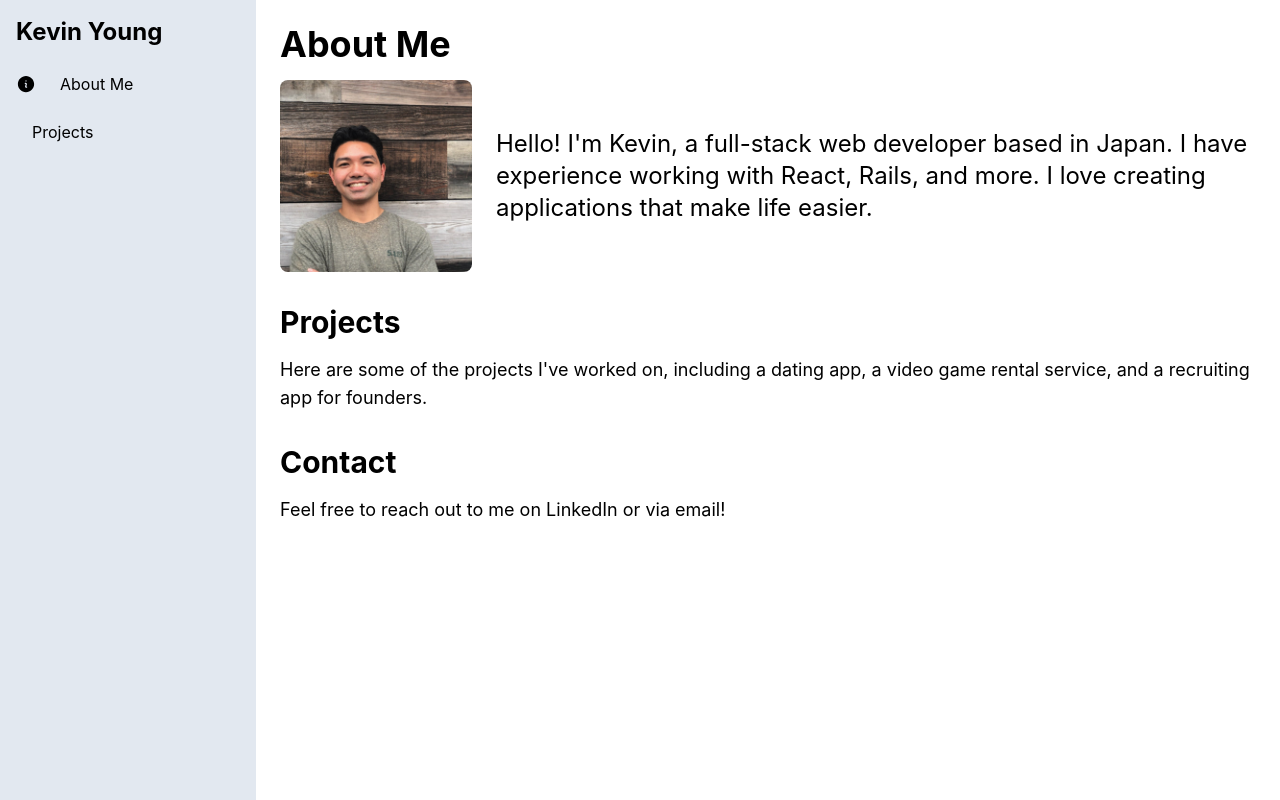
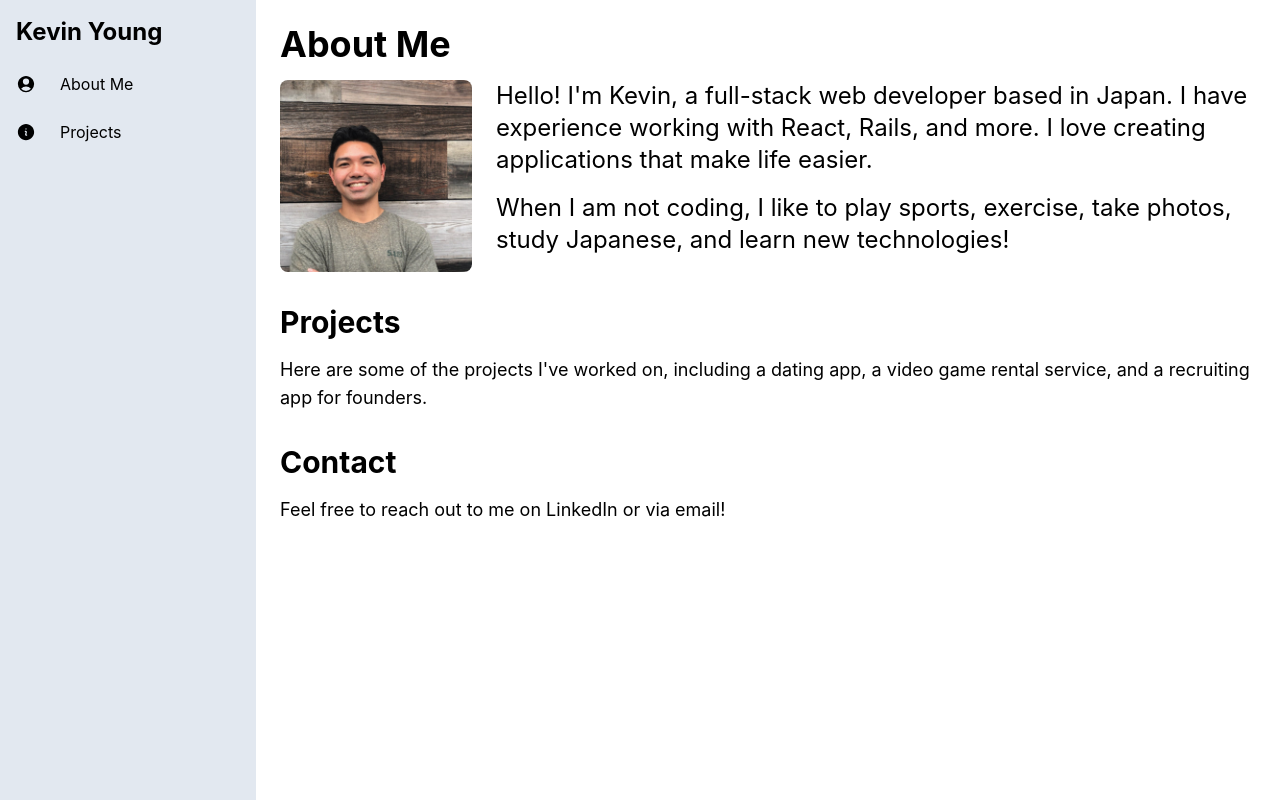
Before and after one commit to Paretooptimal22/react-portfolio, a React (Vite) app: page /projects in a window 1280 px wide. Built offline with nearby package versions, Linux system fonts and the light colour scheme; a web font is replaced by a local one.

Commit message:
updated hover on sidebar

```diff
--- a/index.html
+++ b/index.html
@@ -4,7 +4,7 @@
     <meta charset="UTF-8" />
     <meta name="viewport" content="width=device-width, initial-scale=1.0" />
     <link rel="stylesheet" href="https://rsms.me/inter/inter.css">
-    <title>Vite React App</title>
+    <title>Kevin's Portfolio</title>
   </head>
   <body>
     <div id="root"></div>
--- a/src/components/AboutMePage.jsx
+++ b/src/components/AboutMePage.jsx
@@ -10,7 +10,7 @@ function AboutMePage() {
         <section id="about" className="mb-8">
           <h1 className="text-4xl font-bold mb-4">About Me</h1>
 
-          <div className="flex items-center">
+          <div className="flex items-start">
             {/* Image */}
             <img
               src="/me.jpeg"  // Replace this with the actual path to your image
@@ -19,9 +19,18 @@ function AboutMePage() {
             />
 
             {/* Text */}
-            <p className="text-2xl">
-              Hello! I'm Kevin, a full-stack web developer based in Japan. I have experience working with React, Rails, and more. I love creating applications that make life easier.
-            </p>
+            <div>
+              <p className="text-2xl mb-4">
+                Hello! I'm Kevin, a full-stack web developer based in Japan. I have experience working with React, Rails,
+                 and more. I love creating applications that make life easier.
+              </p>
+
+              <p className="text-2xl">
+              When I am not coding, I like to play sports, exercise, take photos, study Japanese, and learn new technologies!
+              </p>
+            </div>
+
+
           </div>
 
         </section>
--- a/src/components/sidebar.jsx
+++ b/src/components/sidebar.jsx
@@ -1,5 +1,6 @@
 import React from 'react';
 import { InformationCircleIcon } from '@heroicons/react/24/solid';
+import { UserCircleIcon } from '@heroicons/react/24/solid';
 
 const Sidebar = () => {
   return (
@@ -7,17 +8,27 @@ const Sidebar = () => {
       <div className="text-2xl font-bold mb-4">Kevin Young</div>
       <nav>
         <ul>
-          <li className="mb-2 flex items-center">
+          <li className="mb-2 flex items-center hover:bg-slate-400 rounded">
             {/* Information Icon */}
-            <InformationCircleIcon className="w-5 h-5 mr-2" />
+            <a href="#about" className="block">
+              <UserCircleIcon className="w-5 h-5 mr-2" />
+            </a>
 
             {/* About Me link */}
-            <a href="#about" className="block py-2 px-4 hover:bg-slate-500 rounded">
+            <a href="#about" className="block py-2 px-4">
               About Me
             </a>
           </li>
-          <li className="mb-2">
-            <a href="#projects" className="block py-2 px-4 hover:bg-slate-500 rounded">Projects</a>
+          <li className="mb-2 flex items-center hover:bg-slate-400 rounded">
+
+            <a href="#projects" className="block">
+              <InformationCircleIcon className="w-5 h-5 mr-2" />
+            </a>
+
+            <a href="#projects" className="block py-2 px-4 ">
+              Projects
+            </a>
+
           </li>
         </ul>
       </nav>
```
